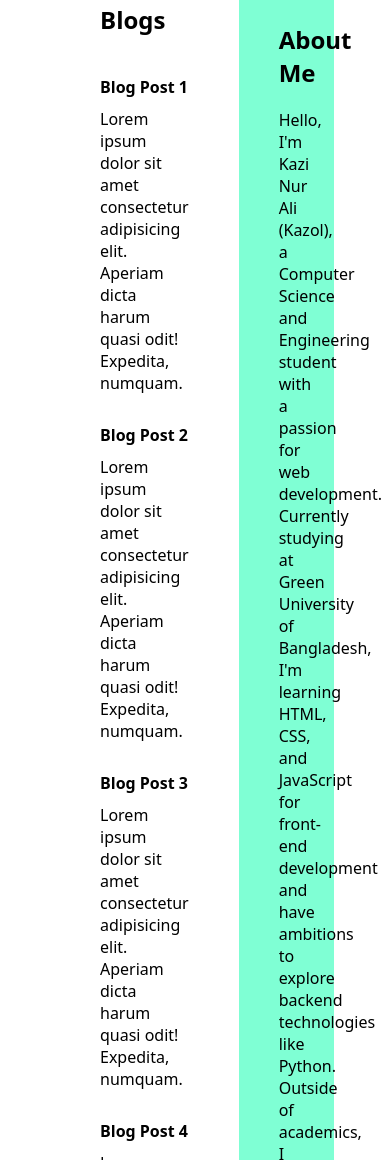
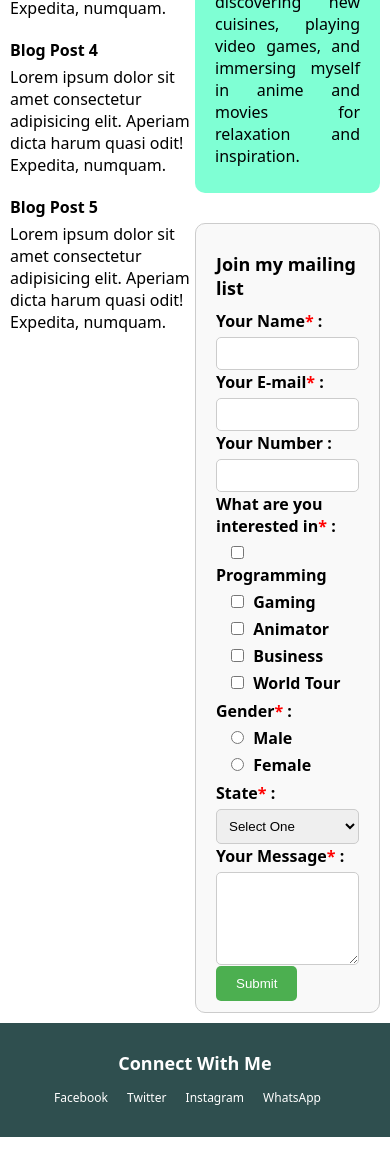
Before and after one commit to SH40L/my-portfolio-for-ksa, a plain HTML site: page index.html in a window 390 px wide. Shown: the part 840-2000 px from the top of the page. After the commit the page ends 1977 px from the top, so only its background shows below. Drawn offline with Linux system fonts and the light colour scheme.

Commit message:
responsive created

```diff
--- a/index.html
+++ b/index.html
@@ -106,12 +106,18 @@
                             <input type="checkbox" id="world-tour">
                             <label for="world-tour">World Tour</label>
                         </div>
-                        <div class="form-content">
-                            <label>Gender<span class="asterisk">*</span> :</label> <br>
-                            <input type="radio" name="gender" id="male" required>
-                            <label for="male">Male</label>
-                            <input type="radio" name="gender" id="female">
-                            <label for="female">Female</label>
+                        <div class="form-content" id="gen">
+                            <div>
+                                <label>Gender<span class="asterisk">*</span> :</label>
+                            </div>
+                            <div>
+                                <input type="radio" name="gender" id="male" required>
+                                <label for="male">Male</label>
+                            </div>
+                            <div>
+                                <input type="radio" name="gender" id="female">
+                                <label for="female">Female</label>
+                            </div>
                         </div>
                         <div class="form-content">
                             <label for="">State<span class="asterisk">*</span> :</label>
--- a/styles/footer.css
+++ b/styles/footer.css
@@ -24,3 +24,27 @@
 }
 
 /* Footer for all */
+
+
+/* For Mobile */
+
+@media screen and (max-width: 576px) {
+    .footer {
+        padding: 10px;
+        padding-bottom: 30px;
+    }
+
+    .footer-title {
+        font-size: 18px;
+    }
+
+    .social {
+        margin-right: 15px;
+    }
+
+    .social a {
+        font-size: 12px;
+    }
+}
+
+/* For Mobile */
--- a/styles/header.css
+++ b/styles/header.css
@@ -38,3 +38,28 @@ body {
 }
 
 /* header style ends for all */
+
+/* For Mobile */
+
+@media screen and (max-width: 576px) {
+    nav {
+        margin: 0px 10px;
+    }
+
+    .brand {
+        color: crimson;
+        font-size: 36px;
+        font-weight: 800;
+        margin: 5px 0px;
+    }
+
+    nav ul li {
+        margin-right: 5px;
+    }
+
+    nav ul li a {
+        font-size: 18px;
+    }
+}
+
+/* For Mobile */
--- a/styles/portfolio.css
+++ b/styles/portfolio.css
@@ -133,3 +133,149 @@ input[type="radio"] {
 }
 
 /* End mailing */
+
+
+/* For Mobile */
+
+@media screen and (max-width: 576px) {
+    .banner {
+        background-image: url('../images/my-image.jpg');
+        background-repeat: no-repeat;
+        background-size: cover;
+        background-position: top;
+        padding: 8px 3px 3px 10px;
+    }
+
+    .banner-content {
+        max-width: 100%;
+        height: 250px;
+    }
+
+    .greeting {
+        font-size: 18px;
+        margin: 0px;
+    }
+
+    .profile-name {
+        font-size: 26px;
+        font-weight: 700;
+        margin-top: 5px;
+        margin-bottom: 0px;
+    }
+
+    .bio {
+        font-size: 12px;
+        margin-top: 10px;
+        width: 80%;
+    }
+
+
+    /* nav style ends */
+
+    .columns {
+        display: flex;
+        gap: 5px;
+        justify-content: space-between;
+        margin: 10px;
+    }
+
+    #left-col {
+        max-width: 50%;
+    }
+
+    #right-col {
+        max-width: 50%;
+    }
+
+    .left-col-title{
+        padding-bottom: 5px;
+    }
+    .blog-post{
+        padding-bottom: 15px;
+    }
+
+    .blog-post-title {
+        margin: 0px auto;
+    }
+    .blog-description{
+        margin: 5px auto;
+    }
+
+    .about{
+        background-color: aquamarine;
+        padding: 10px 20px;
+        border-radius: 10px;
+        margin-bottom: 30px;
+    }
+
+    .about-me-description{
+        text-align: justify;
+    }
+
+    /* Mailing style starts here*/
+
+    .mailing {
+        margin: 0 auto;
+        padding: 10px 20px;
+        border: 1px solid #ccc;
+        border-radius: 10px;
+        background-color: #f9f9f9;
+    }
+
+    h3 {
+        font-size: 18px;
+        margin-bottom: 10px;
+    }
+
+    .form-content {
+        margin-bottom: 1px;
+    }
+
+    label {
+        display: inline-block;
+        font-weight: bold;
+        margin-bottom: 5px;
+    }
+
+    input[type="text"],
+    input[type="email"],
+    input[type="tel"],
+    textarea,
+    select {
+        width: 100%;
+        padding: 8px;
+        border: 1px solid #ccc;
+        border-radius: 5px;
+        box-sizing: border-box;
+    }
+
+    input[type="checkbox"],
+    input[type="radio"] {
+        margin-right: 5px;
+        margin-left: 15px;
+    }
+
+    .btn {
+        background-color: #4CAF50;
+        color: white;
+        padding: 10px 20px;
+        border: none;
+        border-radius: 5px;
+        cursor: pointer;
+    }
+
+    .btn:hover {
+        background-color: #45a049;
+    }
+
+    .asterisk {
+        color: red;
+        font-size: 16px;
+    }
+    #gen{
+        display: flex;
+        flex-direction: column;
+    }
+}
+
+/* For Mobile */
```
